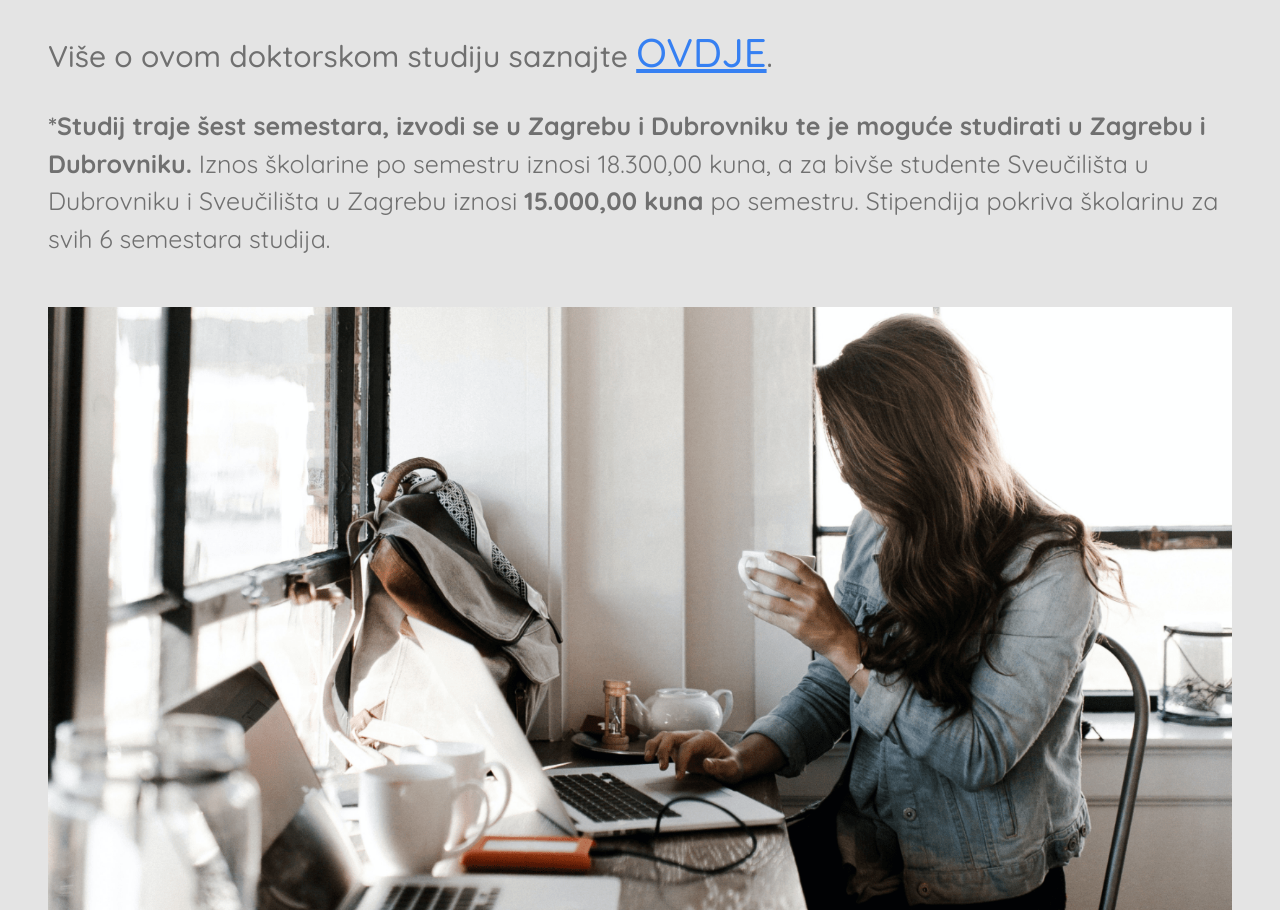
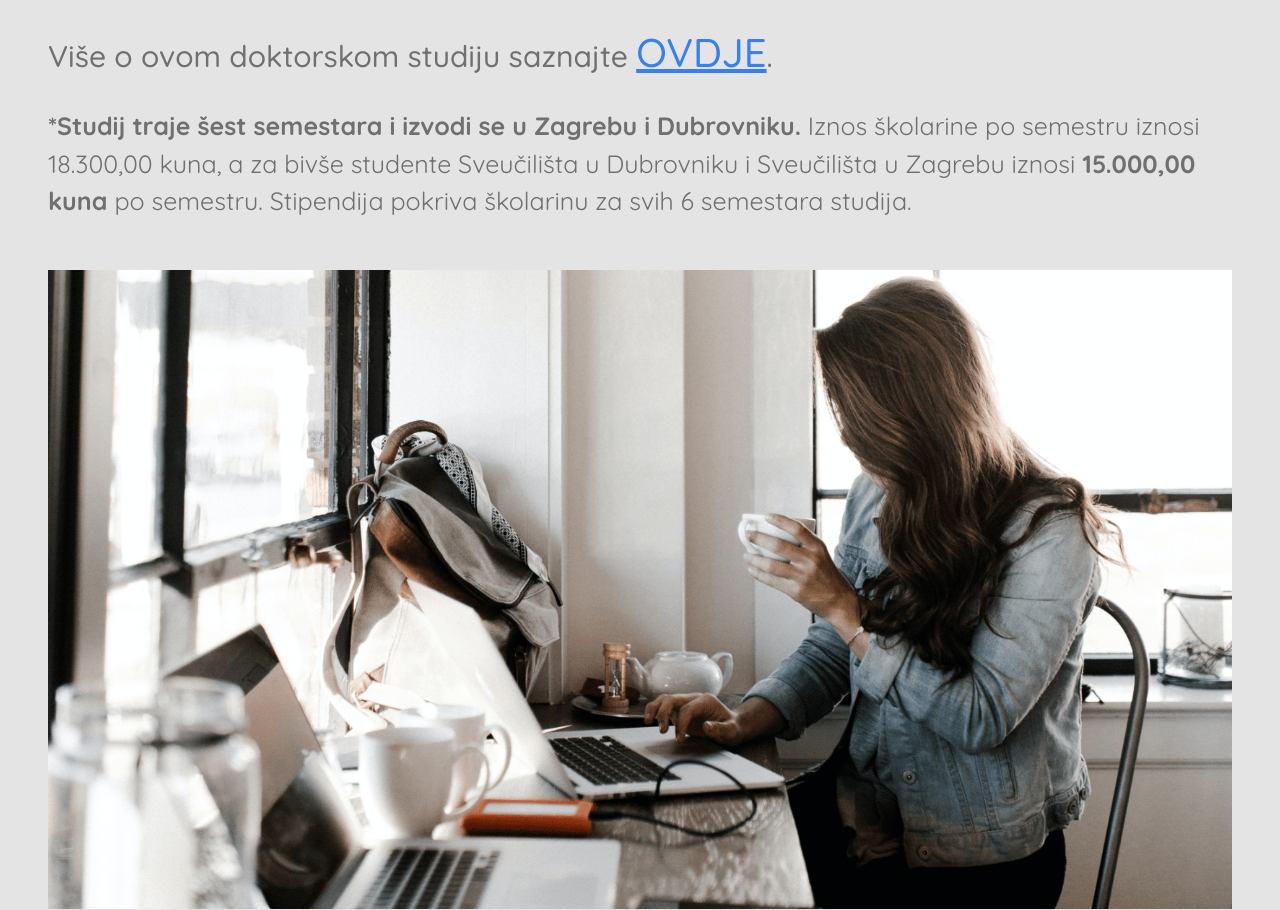
Before and after one commit to Zeljak/stipendija, a website: page index.html in a window 1280 px wide. Shown: the part 2852-3762 px from the top of the page. Drawn offline with Linux system fonts and the light colour scheme.

Commit message:
new text

```diff
--- a/index.html
+++ b/index.html
@@ -135,8 +135,8 @@
           </p>
           <p class="section__text--xsmall">
             <span
-              >*Studij traje šest semestara, izvodi se u Zagrebu i Dubrovniku te
-              je moguće studirati u Zagrebu i Dubrovniku.</span
+              >*Studij traje šest semestara i izvodi se u Zagrebu i
+              Dubrovniku.</span
             >
             Iznos školarine po semestru iznosi 18.300,00 kuna, a za bivše
             studente Sveučilišta u Dubrovniku i Sveučilišta u Zagrebu iznosi
```
